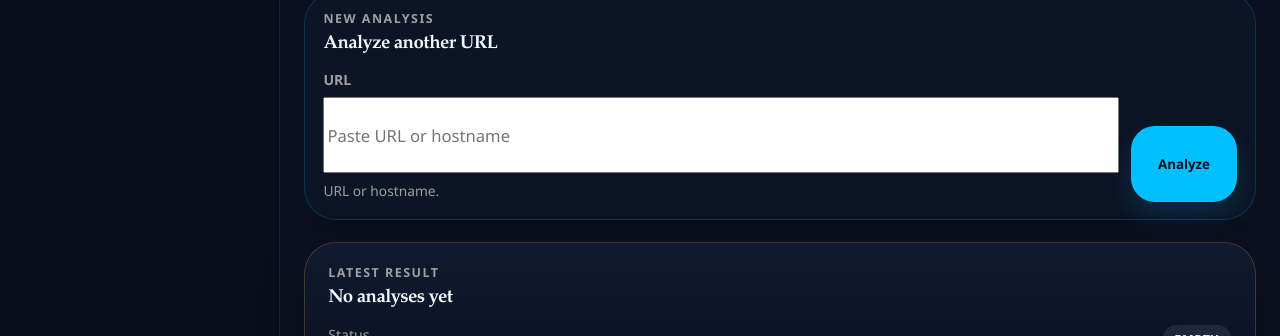
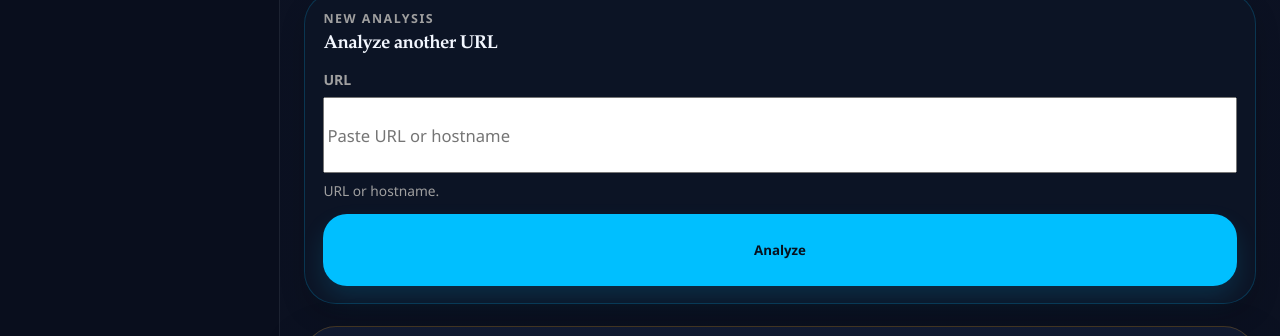
Before and after one commit to hbonavota/verifiko, a React (Vite) app in the folder web/: page /dashboard in a window 1280 px wide. Shown: the part 240-576 px from the top of the page. Built offline with nearby package versions, Linux system fonts and the light colour scheme; no server answers.

Commit message:
fix(ui): stack analyze form and harden long verdict rendering

```diff
--- /dev/null
+++ b/web/src/lib/formatVerdict.ts
@@ -0,0 +1,3 @@
+export function formatVerdict(verdict: string) {
+  return verdict.replace(/_/g, " ").replace(/\s+/g, " ").trim();
+}
--- a/web/src/pages/DashboardPage.tsx
+++ b/web/src/pages/DashboardPage.tsx
@@ -8,6 +8,7 @@ import { Card } from "../components/ui/Card";
 import { SectionTitle } from "../components/ui/SectionTitle";
 import { StatPill } from "../components/ui/StatPill";
 import { listVerifications } from "../lib/api";
+import { formatVerdict } from "../lib/formatVerdict";
 import { adaptApiVerification } from "../lib/verificationAdapter";
 import { useDocumentMeta } from "../lib/useDocumentMeta";
 import { PageShell } from "../layouts/PageShell";
@@ -110,7 +111,9 @@ export function DashboardPage() {
                   <Badge label={activeVerification.riskLevel} tone={toneForRiskLevel(activeVerification.riskLevel)} />
                 </div>
                 <p className="metric-card__label">Verdict</p>
-                <p className="dashboard-card__verdict">{activeVerification.verdict}</p>
+                <p className="dashboard-card__verdict" title={activeVerification.verdict}>
+                  {formatVerdict(activeVerification.verdict)}
+                </p>
                 <p className="dashboard-card__posture">{activeVerification.executiveSummary.posture}</p>
                 <div className="dashboard-assessment-card__actions">
                   <Button to={`/verifications/${activeVerification.id}`} variant="primary">
--- a/web/src/pages/HomePage.tsx
+++ b/web/src/pages/HomePage.tsx
@@ -7,6 +7,7 @@ import { Button } from "../components/ui/Button";
 import { Card } from "../components/ui/Card";
 import { SectionTitle } from "../components/ui/SectionTitle";
 import { listVerifications } from "../lib/api";
+import { formatVerdict } from "../lib/formatVerdict";
 import { adaptApiVerification } from "../lib/verificationAdapter";
 import { toneForRiskLevel } from "../lib/risk";
 import { useDocumentMeta } from "../lib/useDocumentMeta";
@@ -147,7 +148,9 @@ export function HomePage() {
                       {latestVerification.subject}
                     </p>
                     <p className="preview-card__label">Verdict</p>
-                    <p className="analysis-result-card__headline">{latestVerification.verdict}</p>
+                    <p className="analysis-result-card__headline" title={latestVerification.verdict}>
+                      {formatVerdict(latestVerification.verdict)}
+                    </p>
                     <p className="analysis-result-card__copy">{latestVerification.executiveSummary.posture}</p>
                     <div className="analysis-result-card__actions">
                       <Button to={`/verifications/${latestVerification.id}`} variant="primary">
--- a/web/src/pages/VerificationDetailPage.tsx
+++ b/web/src/pages/VerificationDetailPage.tsx
@@ -8,6 +8,7 @@ import { ScoreRing } from "../components/analysis/ScoreRing";
 import { SectionTitle } from "../components/ui/SectionTitle";
 import { StatPill } from "../components/ui/StatPill";
 import { getVerificationById } from "../lib/api";
+import { formatVerdict } from "../lib/formatVerdict";
 import { adaptApiVerification } from "../lib/verificationAdapter";
 import { useDocumentMeta } from "../lib/useDocumentMeta";
 import { PageShell } from "../layouts/PageShell";
@@ -162,7 +163,9 @@ export function VerificationDetailPage() {
 
             <div className="verification-assessment-card__verdict-block">
               <p className="metric-card__label">Verdict</p>
-              <p className="verification-assessment-card__verdict">{verification.verdict}</p>
+              <p className="verification-assessment-card__verdict" title={verification.verdict}>
+                {formatVerdict(verification.verdict)}
+              </p>
               <p className="verification-assessment-card__posture">{verification.executiveSummary.posture}</p>
               <p className="verification-assessment-card__explanation">
                 {shortResultExplanation(verification)}
--- a/web/src/styles/components.css
+++ b/web/src/styles/components.css
@@ -205,13 +205,14 @@
 .analysis-form-shell {
   display: grid;
   gap: var(--space-2);
+  width: 100%;
 }
 
 .analysis-form {
   display: grid;
-  grid-template-columns: minmax(0, 1fr) auto;
-  gap: var(--space-3);
-  align-items: end;
+  grid-template-columns: 1fr;
+  gap: var(--space-3);
+  align-items: stretch;
 }
 
 .analysis-form__input-control,
@@ -221,7 +222,8 @@
 }
 
 .analysis-form__button {
-  min-height: 76px;
+  width: 100%;
+  min-height: 72px;
   padding-inline: 1.6rem;
   border-radius: 24px;
 }
@@ -406,6 +408,10 @@
   font-size: clamp(1.85rem, 3vw, 2.5rem);
   font-weight: 700;
   line-height: 1.02;
+  max-width: 12ch;
+  overflow-wrap: anywhere;
+  word-break: break-word;
+  text-wrap: balance;
 }
 
 .dashboard-card__run {
@@ -932,6 +938,10 @@
   font-weight: 600;
   line-height: 1.02;
   font-family: var(--font-heading);
+  max-width: 12ch;
+  overflow-wrap: anywhere;
+  word-break: break-word;
+  text-wrap: balance;
 }
 
 .verification-assessment-card__explanation,
@@ -1356,7 +1366,7 @@
 }
 
 .analysis-form--hero {
-  grid-template-columns: minmax(0, 1fr) minmax(148px, 168px);
+  grid-template-columns: 1fr;
   gap: 0.85rem;
   align-items: stretch;
 }
@@ -1377,7 +1387,7 @@
 
 .analysis-form__button--hero {
   width: 100%;
-  min-width: 148px;
+  min-width: 0;
   height: 74px;
   min-height: 74px;
   padding-inline: 1.35rem;
@@ -1476,6 +1486,8 @@
   line-height: 1.02;
   font-family: var(--font-heading);
   max-width: 10.5ch;
+  overflow-wrap: anywhere;
+  word-break: break-word;
   text-wrap: balance;
 }
 
```
